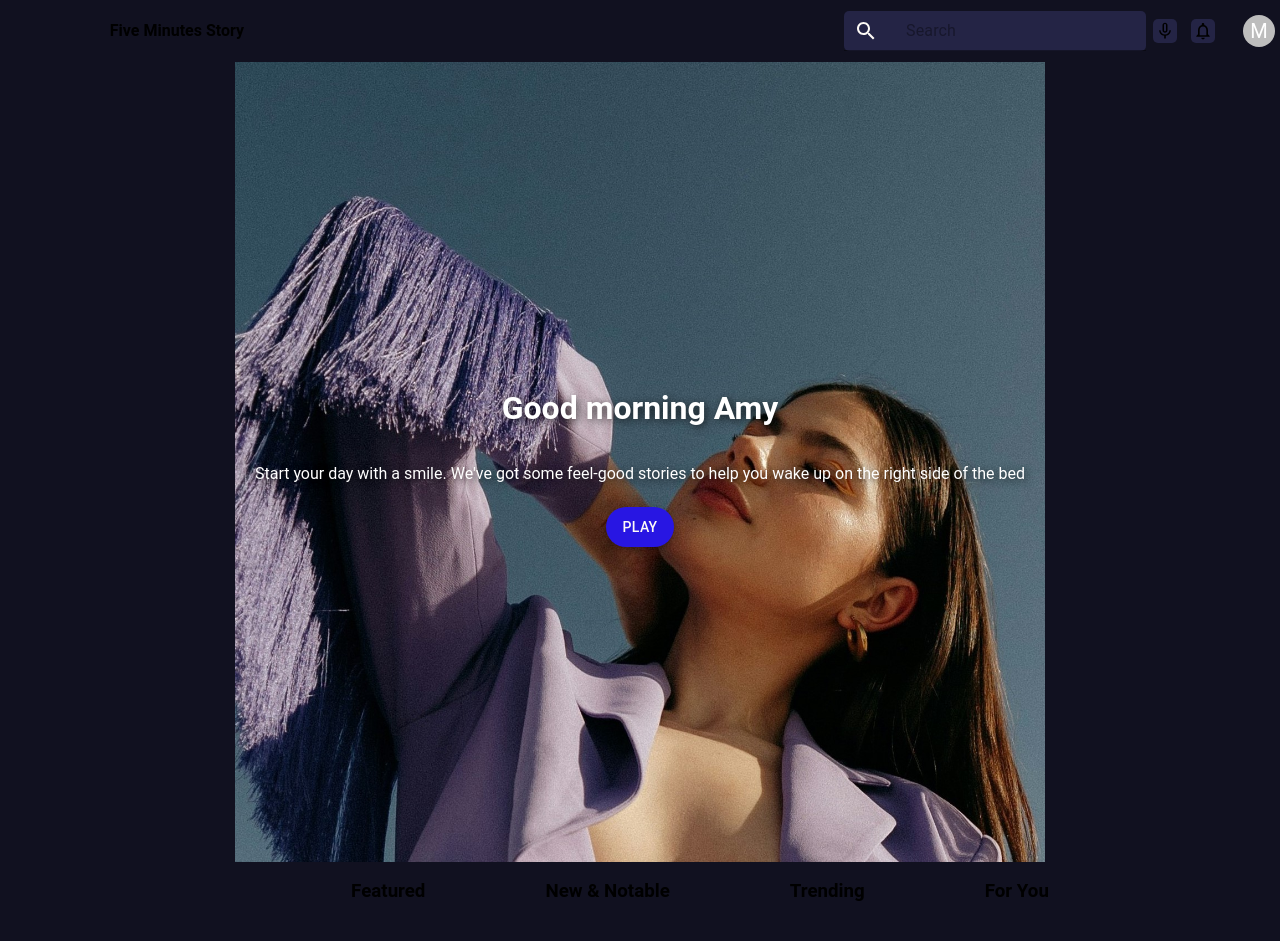
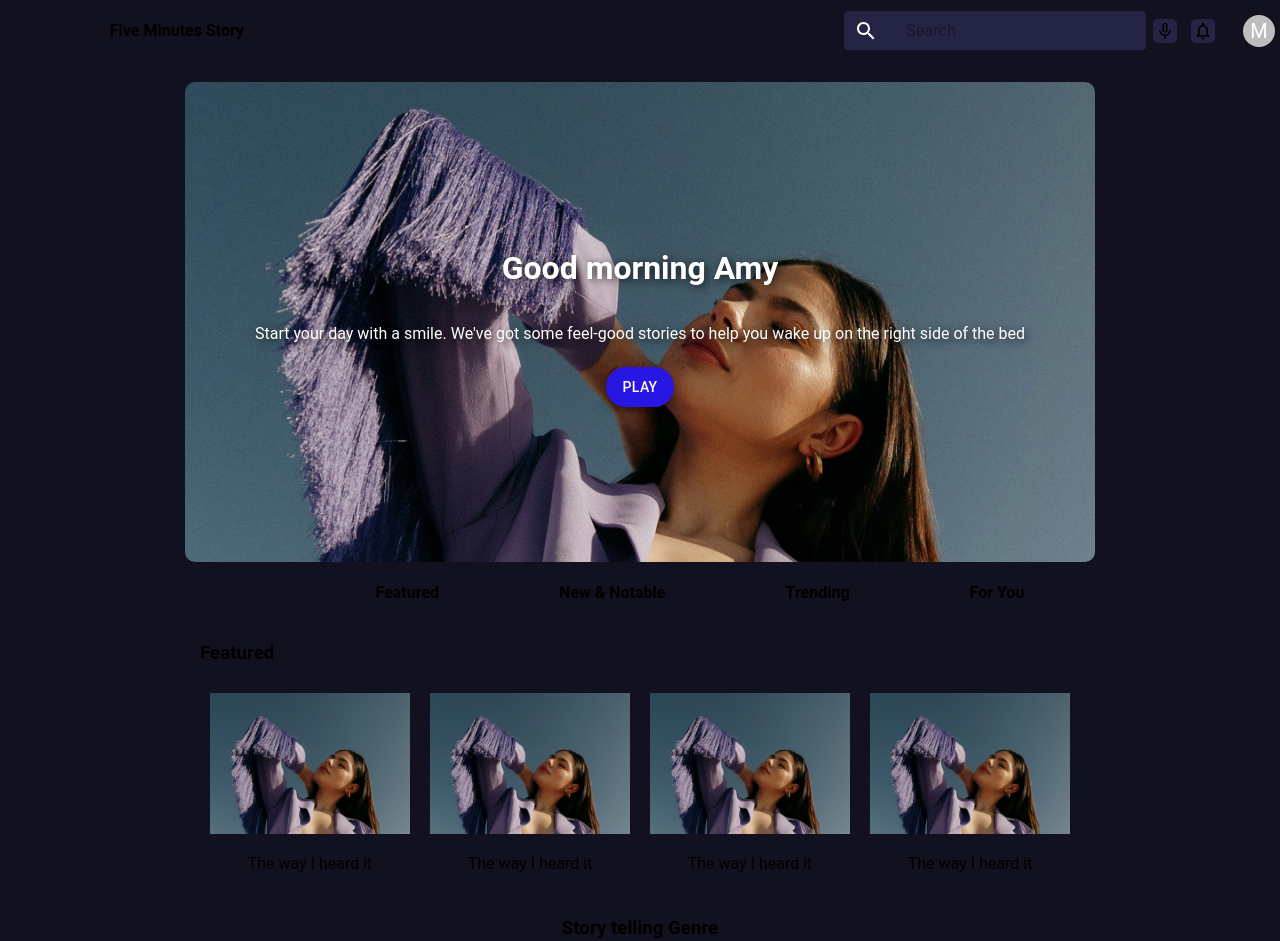
Before and after one commit to Byadiso/fiveminutesstory, a React (Create React App) app: page / in a window 1280 px wide. Shown: the top 941 px of the page. Built offline with nearby package versions, Linux system fonts and the light colour scheme; no server answers.

Commit message:
add categories headers

```diff
--- a/src/Style/LandingPage.css
+++ b/src/Style/LandingPage.css
@@ -24,7 +24,7 @@
 /* body syles  */
 
 body {
-    font-family: 'Roboto',  sans-serif;
+    font-family: 'Roboto', sans-serif;
     background-color: var(--blueColor);
     background-position: center;
     background-repeat: no-repeat;
@@ -32,28 +32,44 @@ body {
     margin: 0;
 }
 
-.main_Landing{
+.main_Landing {
     justify-content: center;
     display: flex;
     flex-direction: column;
     align-items: center;
-    background-color: var(--BackgroundColor) ;
+    background-color: var(--BackgroundColor);
 }
 
-.Category_list h3{
-    margin-left: 120px;
-    align-items: center;
+.Category_list {
+
+    display: flex;
+    flex-direction: row;
+    align-items: start;
+    justify-content: start;
+
 }
 
-.Stories_container div{
+.Category_list h4 {
+    margin-left: 120px;
+
+}
+
+.Stories_container div {
     margin: 10px;
 }
 
-.Story_genres p{
+.Story_genres p {
     background-color: var(--WeakBackgroundColor);
     padding: 7px;
     margin: 5px;
     border-radius: 5px;
+}
+
+.Main_stories {
+    display: flex;
+    flex-direction: column;
+    align-items: start;
+    justify-content: center;
 }
 
 
@@ -81,7 +97,7 @@ body {
         padding: 5px;
     }
 
-    .image_landing{
+    .image_landing {
         display: none;
     }
 
@@ -127,6 +143,7 @@ for ipads and tables */
     body {
         min-width: 360px;
     }
+
     .ngana_logo {
         margin-right: 50px;
         margin-left: 50px;
@@ -136,6 +153,7 @@ for ipads and tables */
     .hero_section {
         font-size: .8rem;
     }
+
     .hire_text {
         font-size: .7rem;
         min-width: 130px;
--- a/src/components/LandingPage.jsx
+++ b/src/components/LandingPage.jsx
@@ -28,16 +28,16 @@ function LandingPage() {
         <div
           className="Category_list"
           style={{
-            display: "flex",
-            flexDirection: "row",
-            justifyContent: "center",
-            alignContent: "center",
+            // display: "flex",
+            // flexDirection: "row",
+            // justifyContent: "center",
+            // alignItems: "start",
           }}
         >
-          <h3>Featured</h3>
-          <h3>New & Notable</h3>
-          <h3>Trending</h3>
-          <h3>For You</h3>
+          <h4>Featured</h4>
+          <h4>New & Notable</h4>
+          <h4>Trending</h4>
+          <h4>For You</h4>
         </div>
         <div className="Main_stories">
           <h3>Featured</h3>
--- a/src/components/Modals/ImageCard.jsx
+++ b/src/components/Modals/ImageCard.jsx
@@ -9,15 +9,17 @@ function ImageCard() {
     backgroundImage: `url(${HeroImage})`,
     backgroundSize: 'cover', // Cover the entire area of the div
     backgroundPosition: 'center', // Center the background image
-    height: '100vh', // Set a full viewport height
+    height: '60vh', // Set a full viewport height
     display: 'flex',
     flexDirection: 'column',
     alignItems: 'center',
     justifyContent: 'center',
     color: 'white',
     textShadow: '2px 2px 8px rgba(0,0,0,0.7)',
-    padding: '20px',
-  };
+    padding: '70px',
+    marginTop: '20px',
+    borderRadius: "10px",
+    };
 
   return (
     <div className="Hero_section" style={heroStyle}>
```
